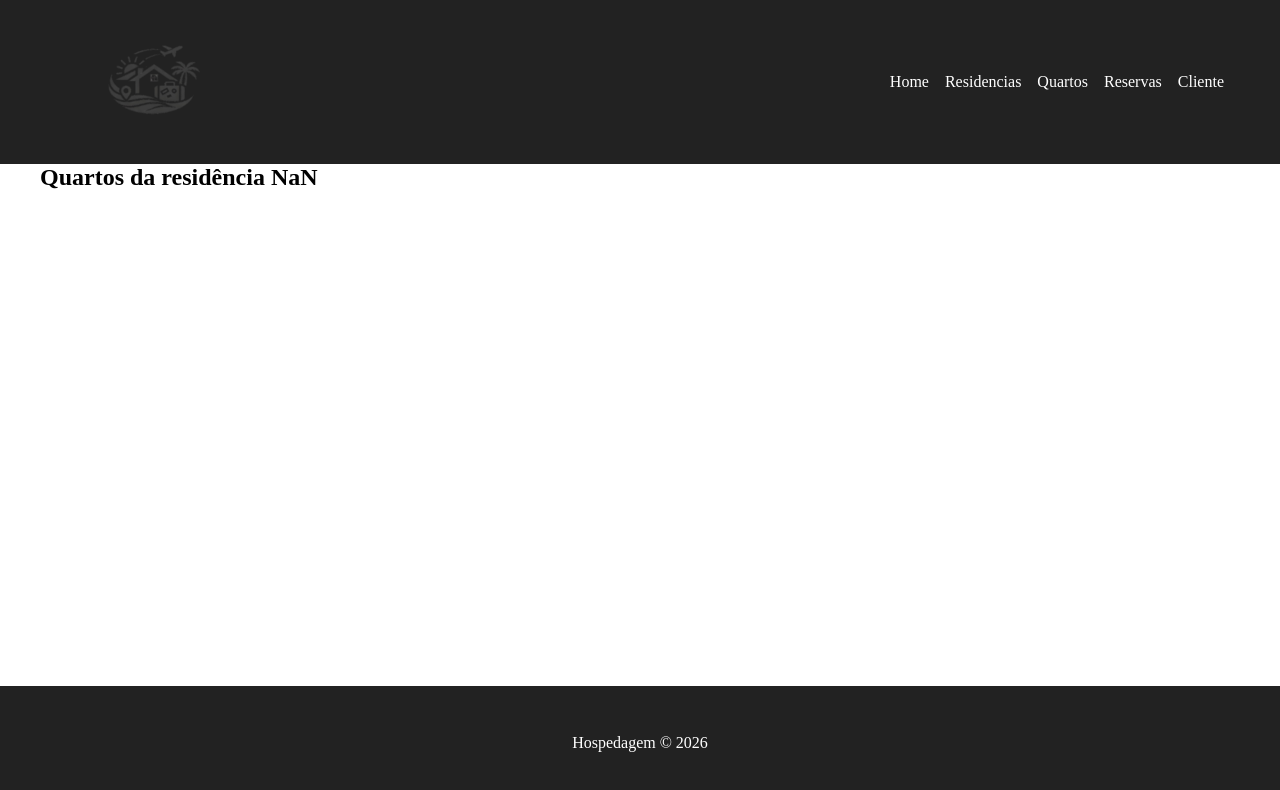
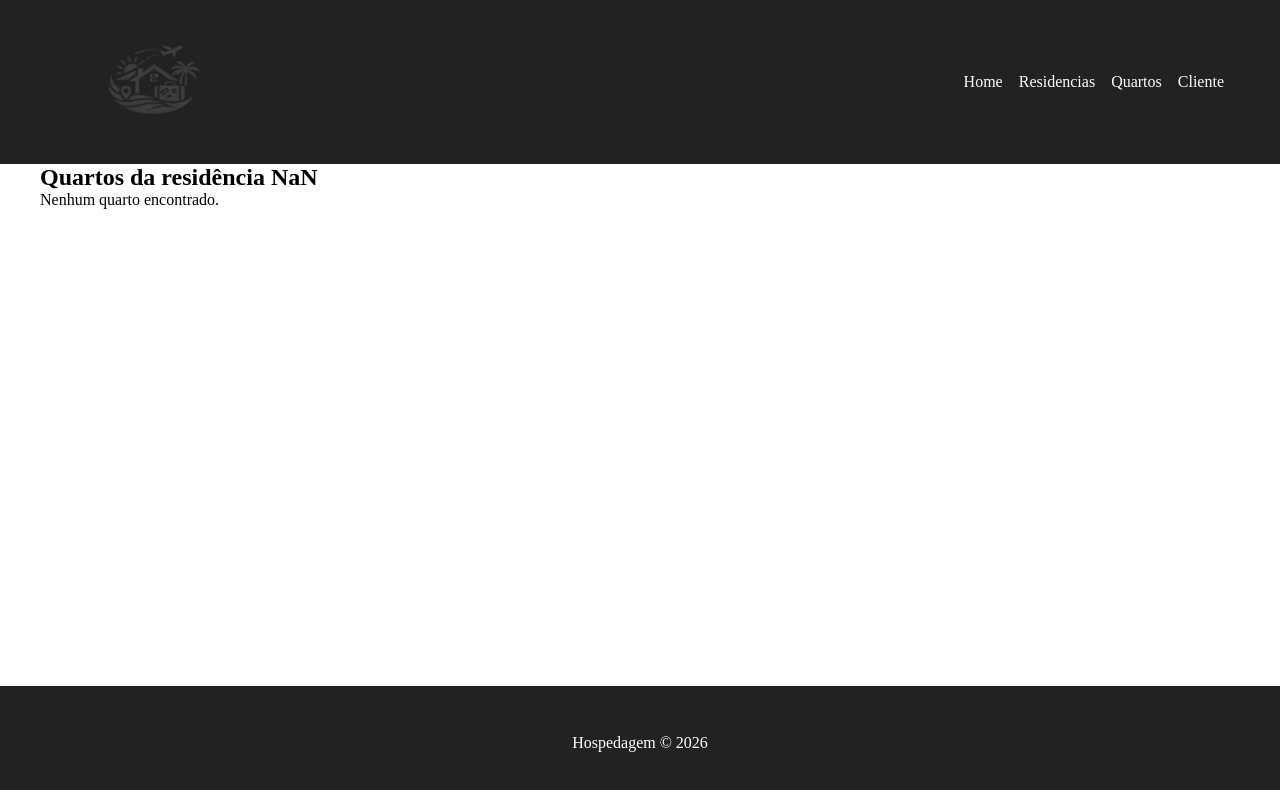
Before and after one commit to Programacao-Modular-PUC/trabalho-pratico-tphospedagem, a React (Vite) app in the folder vite-project/: page /quartos in a window 1280 px wide. Shown: the top 790 px of the page. Built offline with nearby package versions, Linux system fonts and the light colour scheme.

Commit message:
Alterações nas rotas entre páginas

```diff
--- a/vite-project/src/assets/components/layout/Navbar.jsx
+++ b/vite-project/src/assets/components/layout/Navbar.jsx
@@ -23,9 +23,6 @@ function Navbar(){
                 <Link to="/quartos">Quartos</Link>
             </li>
             <li className={styles.item}>
-                <Link to="/reserva">Reservas</Link>
-            </li>
-            <li className={styles.item}>
                 <Link to="/clientes">Cliente</Link>
             </li>
 
--- a/vite-project/src/assets/components/pages/Quartos.jsx
+++ b/vite-project/src/assets/components/pages/Quartos.jsx
@@ -1,30 +1,34 @@
-import { useParams } from "react-router-dom";
-import quartos from '../../../data/quartos'
+import { useParams, Link } from "react-router-dom";
+import quartos from "../../../data/quartos";
 
 function Quartos() {
-
-  // pega o id da URL (ex: /quartos/1)
   const params = useParams();
   const id = Number(params.id);
+
+  const quartosFiltrados = quartos.filter(
+    (q) => q.residenciaId === id
+  );
 
   return (
     <div>
       <h2>Quartos da residência {id}</h2>
 
-      {quartos.map((q) => {
-        if (q.residenciaId === id) {
-          return (
+      {quartosFiltrados.length === 0 ? (
+        <p>Nenhum quarto encontrado.</p>
+      ) : (
+        quartosFiltrados.map((q) => (
           <div key={q.id}>
             <p>Tipo: {q.tipo}</p>
-              <p>Valor: {q.valor}</p>
+            <p>Valor: R$ {q.valor}</p>
             <p>Ar: {q.ar ? "Sim" : "Não"}</p>
             <p>Hidro: {q.hidro ? "Sim" : "Não"}</p>
+            <Link to={`/reserva?quartoId=${q.id}`}>
+              <button>Reservar quarto</button>
+            </Link>
             <hr />
           </div>
-          );
-        }
-      })}
-
+        ))
+      )}
     </div>
   );
 }
```
Lines whose indentation alone changed are shown as unchanged.
